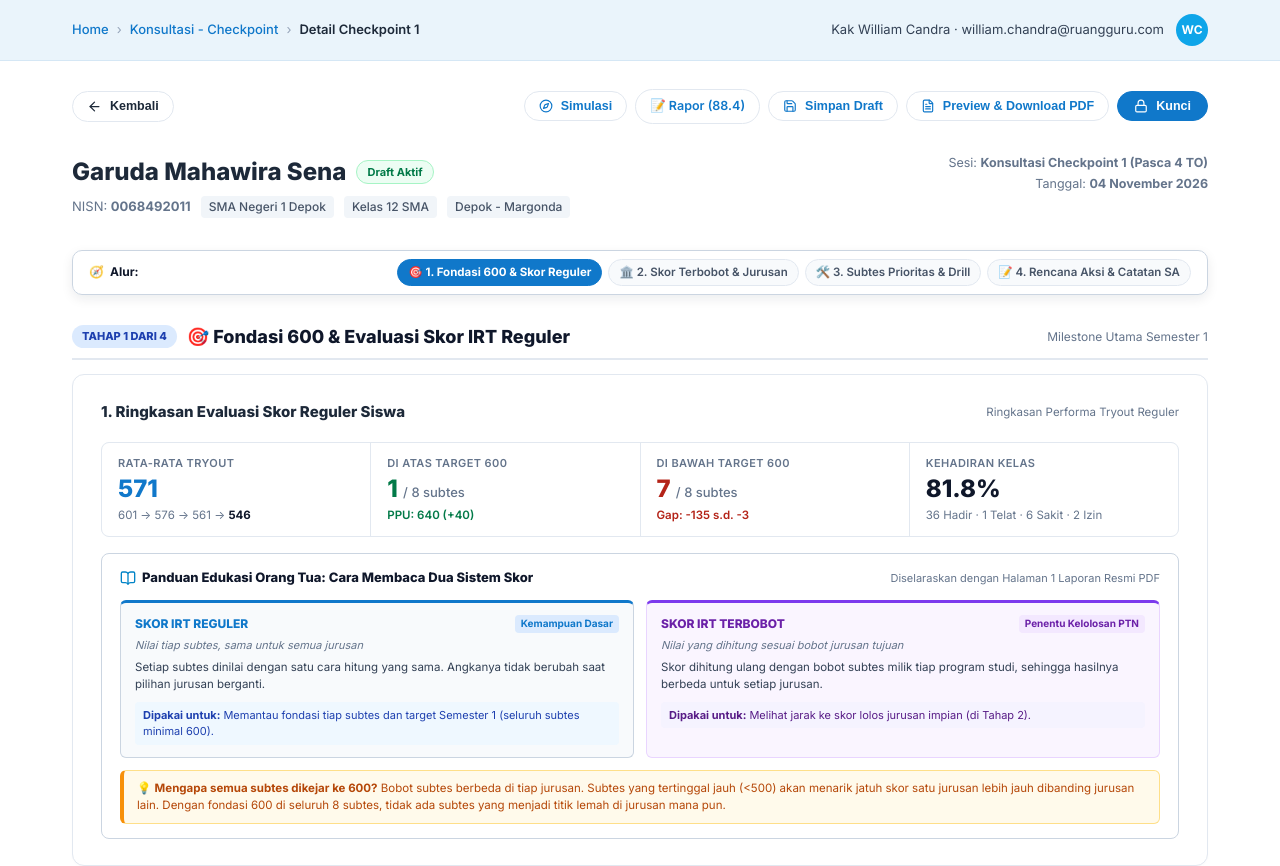
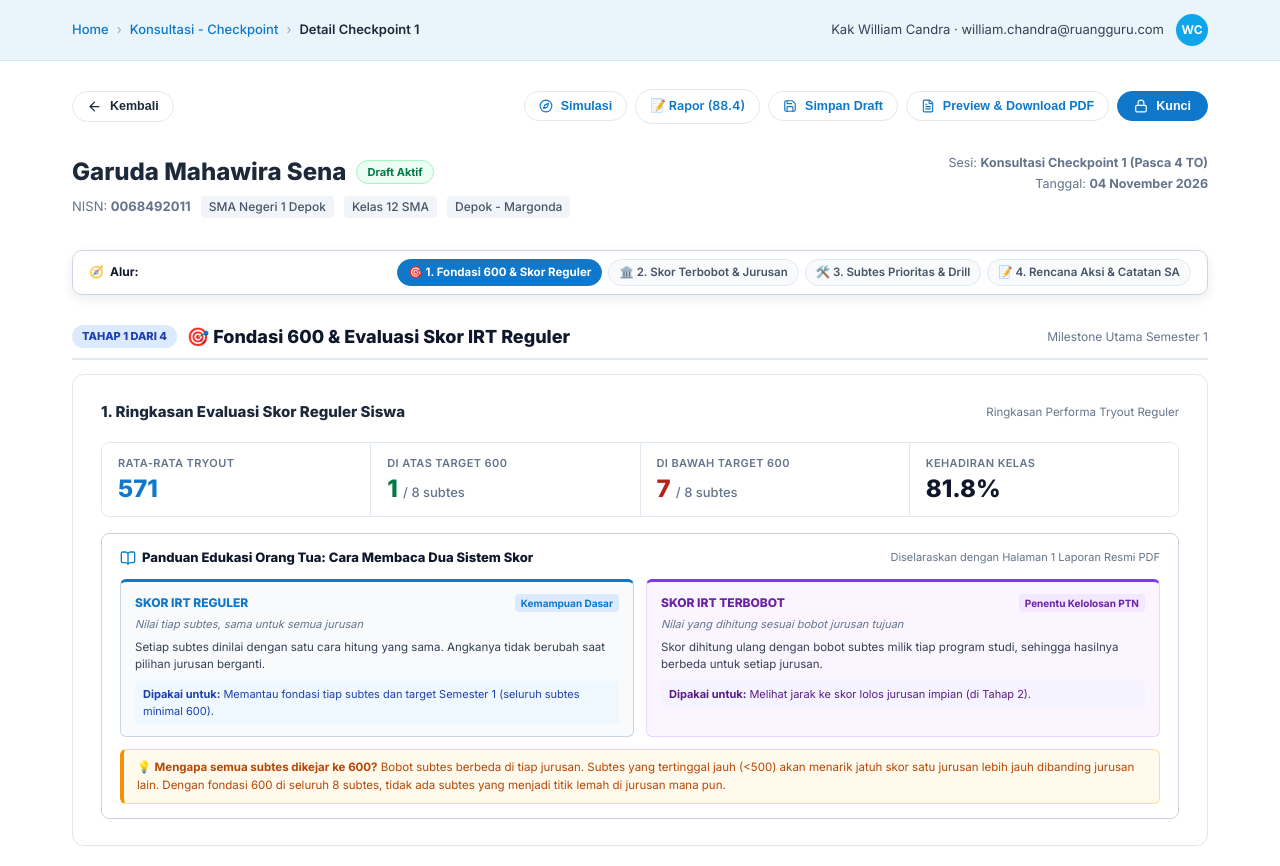
Before and after one commit to hhidro29/BACConsultationReport, a React (Vite) app: page /#/v2 in a window 1280 px wide. Shown: the top 866 px of the page. Built offline with nearby package versions, Linux system fonts and the light colour scheme.

Commit message:
style: remove all sublabels from Section 1 KPI strip for ultra-clean layout

```diff
--- a/src/pages/CheckpointV2Page.tsx
+++ b/src/pages/CheckpointV2Page.tsx
@@ -75,7 +75,7 @@ export const CheckpointV2Page: React.FC = () => {
   const openPdf = () => setIsPdfOpen(true);
   const closePdf = () => setIsPdfOpen(false);
 
-  // Dynamic KPI Metrics (computed strictly from data, handles 0, 1, 2..8 subtests cleanly)
+  // Dynamic KPI Metrics (computed strictly from student data)
   const toScoresList = studentIdentity.toScores;
   const toAverageComputed = toScoresList.length
     ? Math.round(toScoresList.reduce((acc, v) => acc + v, 0) / toScoresList.length)
@@ -96,28 +96,10 @@ export const CheckpointV2Page: React.FC = () => {
     const diff = s.to4 - 600;
     return `${code}: ${s.to4} (${diff >= 0 ? `+${diff}` : diff})`;
   };
-
   const aboveTargetSubtests = subtestsV2Data.filter((s) => s.to4 >= 600);
   const belowTargetSubtests = subtestsV2Data.filter((s) => s.to4 < 600);
-
   const aboveTooltip = aboveTargetSubtests.map(formatSubtestItem).join(' · ');
   const belowTooltip = belowTargetSubtests.map(formatSubtestItem).join(' · ');
-
-  const aboveSurpluses = aboveTargetSubtests.map((s) => s.to4 - 600);
-  const aboveSublabel =
-    aboveTargetSubtests.length === 0
-      ? 'Belum ada subtes ≥ 600'
-      : aboveTargetSubtests.length === 1
-        ? formatSubtestItem(aboveTargetSubtests[0])
-        : `Surplus: +${Math.min(...aboveSurpluses)} s.d. +${Math.max(...aboveSurpluses)}`;
-
-  const belowGaps = belowTargetSubtests.map((s) => s.to4 - 600);
-  const belowSublabel =
-    belowTargetSubtests.length === 0
-      ? 'Semua subtes ≥ 600'
-      : belowTargetSubtests.length === 1
-        ? formatSubtestItem(belowTargetSubtests[0])
-        : `Gap: ${Math.min(...belowGaps)} s.d. ${Math.max(...belowGaps)}`;
 
   return (
     <div>
@@ -320,59 +302,42 @@ export const CheckpointV2Page: React.FC = () => {
               }}
             >
               {/* Metric 1 */}
-              <div style={{ background: '#ffffff', padding: '12px 16px' }}>
+              <div title={toScoresList.join(' → ')} style={{ background: '#ffffff', padding: '12px 16px' }}>
                 <div style={{ fontSize: 11, fontWeight: 600, color: '#64748b', textTransform: 'uppercase', letterSpacing: 0.4 }}>
                   Rata-rata Tryout
                 </div>
-                <div style={{ fontSize: 24, fontWeight: 800, color: '#1078ca', lineHeight: 1.2, margin: '4px 0 3px' }}>
+                <div style={{ fontSize: 24, fontWeight: 800, color: '#1078ca', lineHeight: 1.2, marginTop: 4 }}>
                   {toAverageComputed}
-                </div>
-                <div style={{ fontSize: 11.5, color: '#64748b', whiteSpace: 'nowrap' }}>
-                  {toScoresList.map((score, idx) => (
-                    <React.Fragment key={idx}>
-                      {idx > 0 && ' → '}
-                      {idx === toScoresList.length - 1 ? <strong style={{ color: '#0f172a' }}>{score}</strong> : score}
-                    </React.Fragment>
-                  ))}
                 </div>
               </div>
 
               {/* Metric 2 */}
-              <div style={{ background: '#ffffff', padding: '12px 16px' }}>
+              <div title={aboveTooltip || undefined} style={{ background: '#ffffff', padding: '12px 16px' }}>
                 <div style={{ fontSize: 11, fontWeight: 600, color: '#64748b', textTransform: 'uppercase', letterSpacing: 0.4 }}>
                   Di Atas Target 600
                 </div>
-                <div style={{ fontSize: 24, fontWeight: 800, color: '#027a48', lineHeight: 1.2, margin: '4px 0 3px' }}>
+                <div style={{ fontSize: 24, fontWeight: 800, color: '#027a48', lineHeight: 1.2, marginTop: 4 }}>
                   {aboveTargetSubtests.length} <span style={{ fontSize: 13, fontWeight: 500, color: '#64748b' }}>/ {totalSubtestsCount} subtes</span>
-                </div>
-                <div title={aboveTooltip} style={{ fontSize: 11.5, color: '#027a48', fontWeight: 600, whiteSpace: 'nowrap', cursor: aboveTooltip ? 'help' : 'default' }}>
-                  {aboveSublabel}
                 </div>
               </div>
 
               {/* Metric 3 */}
-              <div style={{ background: '#ffffff', padding: '12px 16px' }}>
+              <div title={belowTooltip || undefined} style={{ background: '#ffffff', padding: '12px 16px' }}>
                 <div style={{ fontSize: 11, fontWeight: 600, color: '#64748b', textTransform: 'uppercase', letterSpacing: 0.4 }}>
                   Di Bawah Target 600
                 </div>
-                <div style={{ fontSize: 24, fontWeight: 800, color: '#b42318', lineHeight: 1.2, margin: '4px 0 3px' }}>
+                <div style={{ fontSize: 24, fontWeight: 800, color: '#b42318', lineHeight: 1.2, marginTop: 4 }}>
                   {belowTargetSubtests.length} <span style={{ fontSize: 13, fontWeight: 500, color: '#64748b' }}>/ {totalSubtestsCount} subtes</span>
-                </div>
-                <div title={belowTooltip} style={{ fontSize: 11.5, color: '#b42318', fontWeight: 600, whiteSpace: 'nowrap', cursor: belowTooltip ? 'help' : 'default' }}>
-                  {belowSublabel}
                 </div>
               </div>
 
               {/* Metric 4 */}
-              <div style={{ background: '#ffffff', padding: '12px 16px' }}>
+              <div title={studentIdentity.attendanceDetail} style={{ background: '#ffffff', padding: '12px 16px' }}>
                 <div style={{ fontSize: 11, fontWeight: 600, color: '#64748b', textTransform: 'uppercase', letterSpacing: 0.4 }}>
                   Kehadiran Kelas
                 </div>
-                <div style={{ fontSize: 24, fontWeight: 800, color: '#0f172a', lineHeight: 1.2, margin: '4px 0 3px' }}>
+                <div style={{ fontSize: 24, fontWeight: 800, color: '#0f172a', lineHeight: 1.2, marginTop: 4 }}>
                   {studentIdentity.attendanceRate}
-                </div>
-                <div style={{ fontSize: 11.5, color: '#64748b' }}>
-                  {studentIdentity.attendanceDetail}
                 </div>
               </div>
             </div>
```
